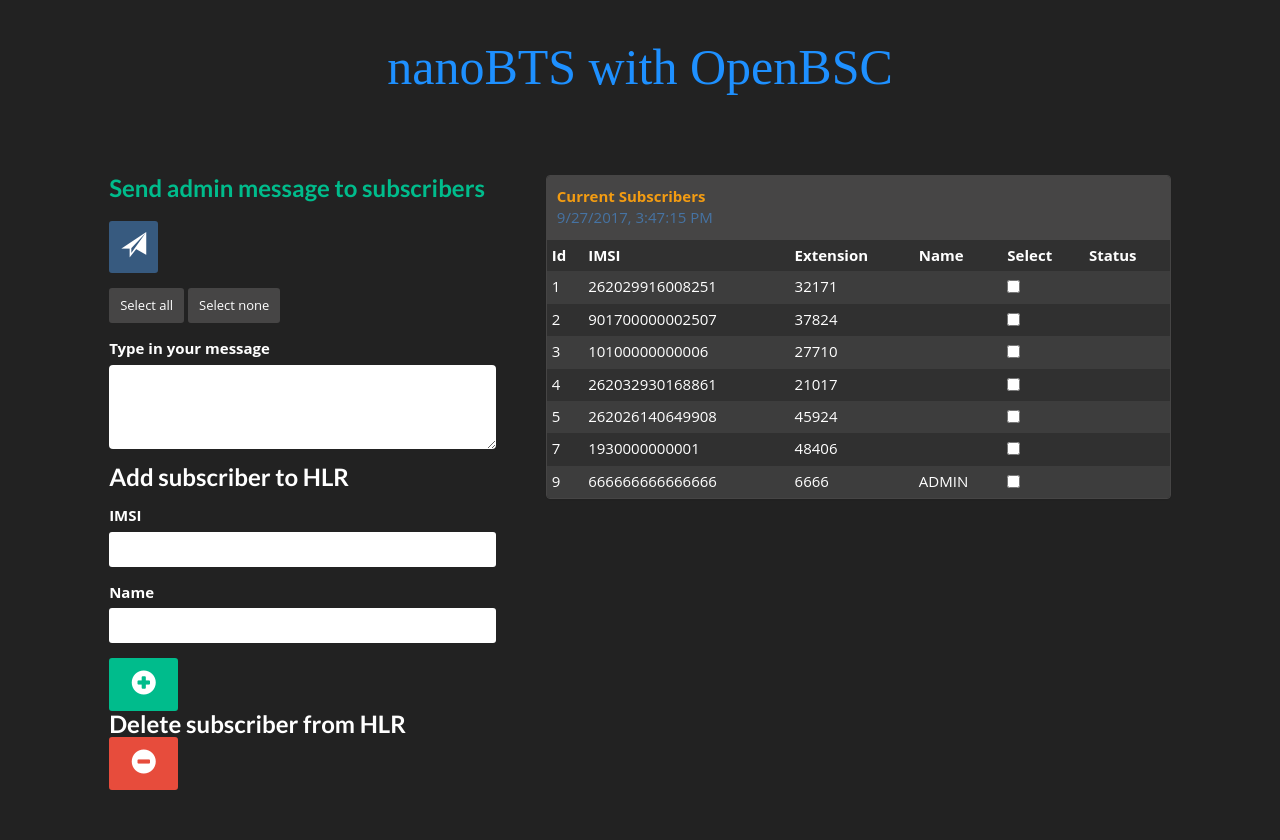
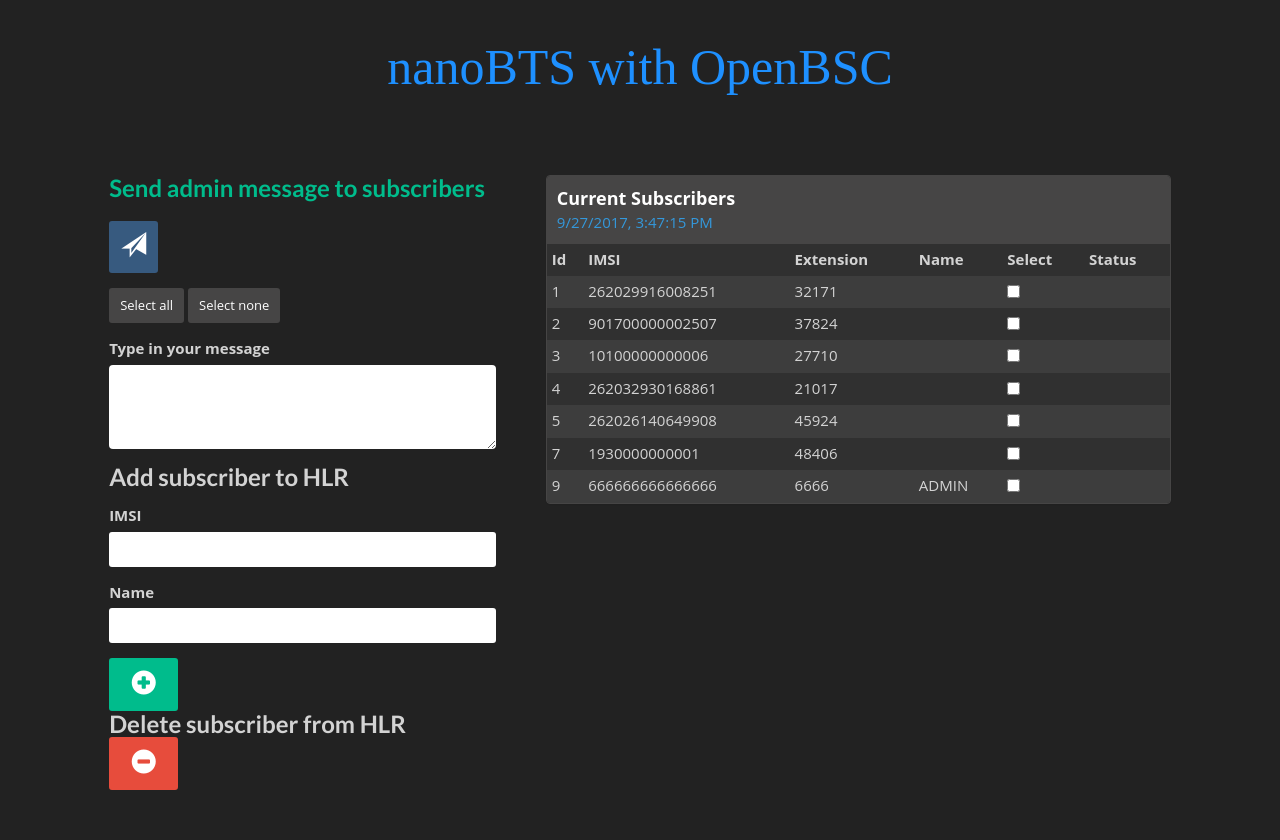
Before and after one commit to paddy089/nbtsgui, a Django app: page / in a window 1280 px wide. Run offline with Django 3.2, Linux system fonts and the light colour scheme; data comes from the database, SQL or seed files in the repository; parts of the project's set-up code (start-up, migrations or seed data) failed here and were passed over; some libraries are stand-ins or nearby versions.

Commit message:
Text color and weight adjustments

```diff
--- a/main_app/static/css/style.css
+++ b/main_app/static/css/style.css
@@ -1,6 +1,6 @@
 body {
     font-family: "Open Sans";
-
+    color: lightgray;
 }
 
 main {
@@ -80,8 +80,12 @@
 }
 
 #status-time {
+    /*font-weight: bold;*/
+}
 
-
+#panel-title {
+    font-weight: bold;
+    font-size: large;
 }
 
 .fat-font {
--- a/main_app/templates/index.html
+++ b/main_app/templates/index.html
@@ -113,14 +113,14 @@
                     <div class="panel-heading">
 
                         <div class="row">
-                            <div class="border-test margin-left-small fat-font text-warning">Current Subscribers</div>
+                            <div class="border-test margin-left-small" id="panel-title">Current Subscribers</div>
 {#                            <div class="col-sm-3 border-test"></div>#}
 {#                            <div class="col-sm-5 col-sm-offset-1 text-primary border-test" id="status-time"></div>#}
 
                         </div>
 
                         <div class="row">
-                            <div class="text-primary border-test margin-left-small" id="status-time"></div>
+                            <div class="text-info border-test margin-left-small" id="status-time"></div>
 
                         </div>
 
```
